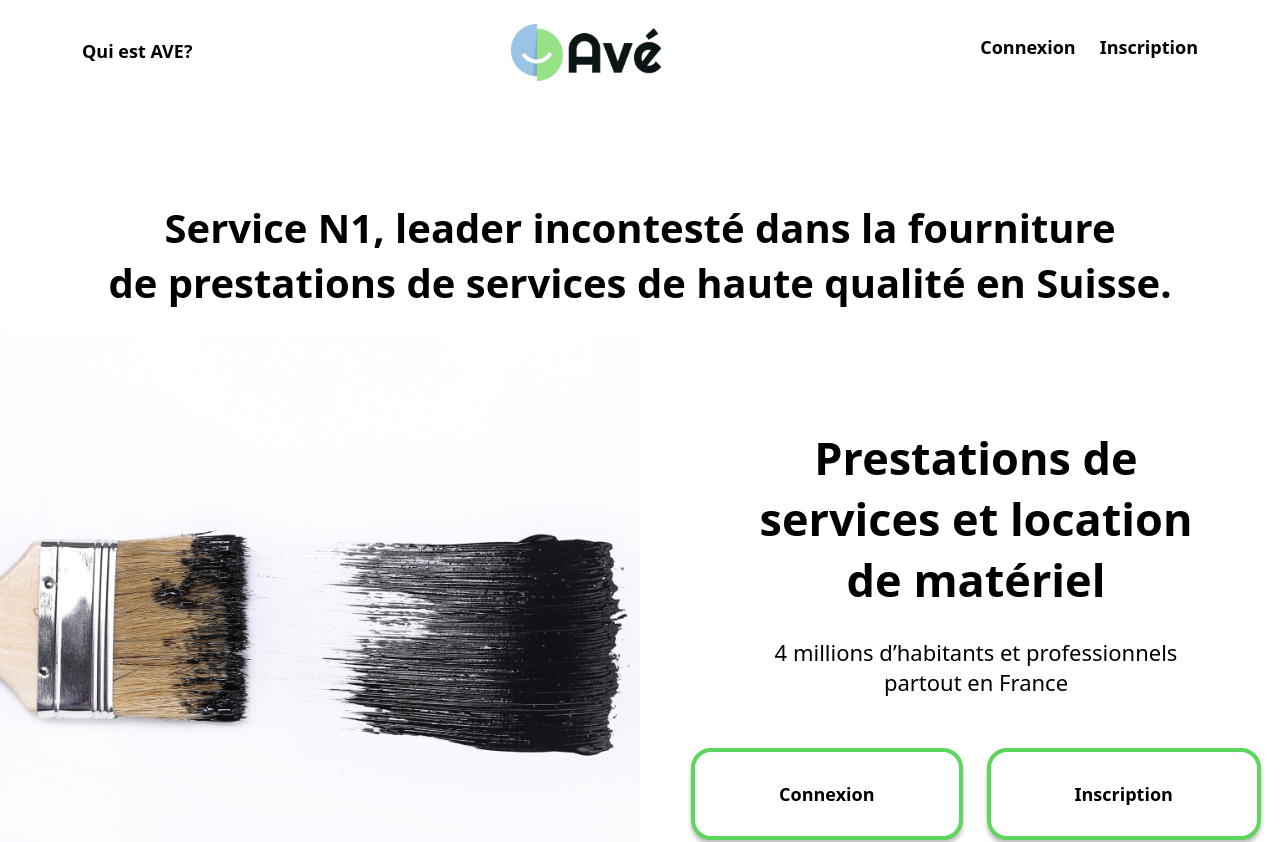
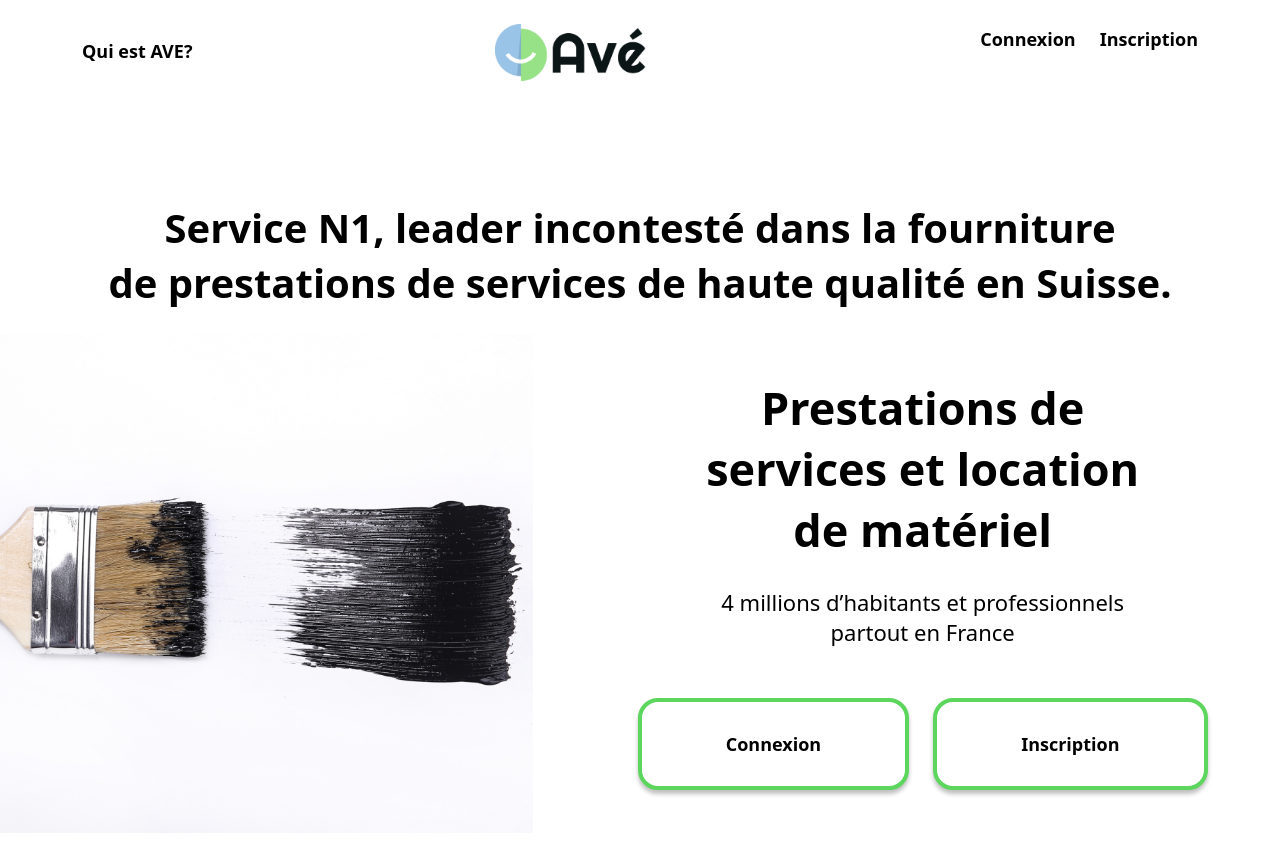
Before and after one commit to Abdrahim19/Av-, a React (Vite) app: page / in a window 1280 px wide. Shown: the top 842 px of the page. Built offline with nearby package versions, Linux system fonts and the light colour scheme.

Commit message:
push_some_update

```diff
--- a/src/components/Header/Mobilemenu.tsx
+++ b/src/components/Header/Mobilemenu.tsx
@@ -1,15 +1,17 @@
-import { Link } from "react-router-dom";
+import {  useNavigate } from "react-router-dom";
 import { navlinks } from "../../data/navlinks"
 import { IoIosCloseCircleOutline } from "react-icons/io";
 
 
 const Mobilemenu = ({Isblock , onClick}:{Isblock:boolean , onClick:() => void}) => {
+  const navigate = useNavigate();
+
   return Isblock ? (
     <>
     <div className="mask" style={{backgroundColor:'rgba(0, 0, 0, 0.5)'}} ></div>
     <ul className={Isblock ? 'visible  h-100 fixed-top w-50 bg-light d-flex flex-column shadow-3 py-2 px-3' : 'invisible' } style={{padding:'1rem', borderRadius:'1rem' , backgroundColor:'white'}}>
       <div className="d-flex align-items-center justify-content-between mb-3">
-      <Link to="/" className='titel user-select-none'>Qui est AVE?</Link>
+      <p onClick={() => navigate('/')} className='titel user-select-none'>Qui est AVE?</p>
         <IoIosCloseCircleOutline onClick={onClick} size={50} />
       </div>
       {navlinks.map((ele) => (
--- a/src/index.css
+++ b/src/index.css
@@ -87,48 +87,6 @@ line-height: normal;
 padding: 1.88rem 5.25rem;
   }
 
-  html, body, div, span, applet, object, iframe,
-h1, h2, h3, h4, h5, h6, p, blockquote, pre,
-a, abbr, acronym, address, big, cite, code,
-del, dfn, em, img, ins, kbd, q, s, samp,
-small, strike, strong, sub, sup, tt, var,
-b, u, i, center,
-dl, dt, dd, ol, ul, li,
-fieldset, form, label, legend,
-table, caption, tbody, tfoot, thead, tr, th, td,
-article, aside, canvas, details, embed,
-figure, figcaption, footer, header, hgroup,
-menu, nav, output, ruby, section, summary,
-time, mark, audio, video {
-	margin: 0;
-	padding: 0;
-	border: 0;
-	font-size: 100%;
-	font: inherit;
-	vertical-align: baseline;
+.h-screen {
+  height: 100vh;
 }
-/* HTML5 display-role reset for older browsers */
-article, aside, details, figcaption, figure,
-footer, header, hgroup, menu, nav, section {
-	display: block;
-}
-body {
-	line-height: 1;
-}
-ol, ul {
-	list-style: none;
-  margin: 0 !important;
-  padding: 0 !important;
-}
-blockquote, q {
-	quotes: none;
-}
-blockquote:before, blockquote:after,
-q:before, q:after {
-	content: '';
-	content: none;
-}
-table {
-	border-collapse: collapse;
-	border-spacing: 0;
-}
--- a/src/pages/Home/hero/Hero.tsx
+++ b/src/pages/Home/hero/Hero.tsx
@@ -1,15 +1,15 @@
 import './hero.css'
 const Hero = () => {
   return (
-    <div>
+    <div className='w-100 h-screen'>
         <h1 className="hero_titel text-center mb-4">
           Service N1, leader incontesté dans la fourniture <br />
 de prestations de services de haute qualité en Suisse.</h1>
-<section  className="d-flex flex-column-reverse flex-lg-row align-items-center gap-3">
-  <div className='heroimg_container col-xl-6'>
+<section className="hero_container d-flex flex-column-reverse justify-content-between flex-lg-row align-items-center gap-3">
+  <div className='heroimg_container col-xl-5'>
 <img  src="/peinture_noire.png" alt="hero_img" className="hero_img" />
   </div>
-<div className='col-xl-6 flex flex-col justify-content-center '>
+<div className='col-xl-7 flex flex-col justify-content-center '>
   <h1 className="second_titel">Prestations de services et location de  matériel</h1>
   <p className="second_discrption">4 millions d’habitants et professionnels partout en  France</p>
   <div className="d-flex w-100 flex-wrap align-items-center gap-4 justify-content-center">
--- a/src/pages/Home/hero/hero.css
+++ b/src/pages/Home/hero/hero.css
@@ -1,8 +1,8 @@
 .hero_img {
-width:100%;
+width: 100%;
 height: 100%;
+object-fit: cover;
 }
-
 
 .second_titel {
 color: #000;
@@ -25,3 +25,6 @@ font-style: normal;
 font-weight: 500;
 line-height: normal;
 }
+.hero_container {
+    gap: 4rem;
+}
```
